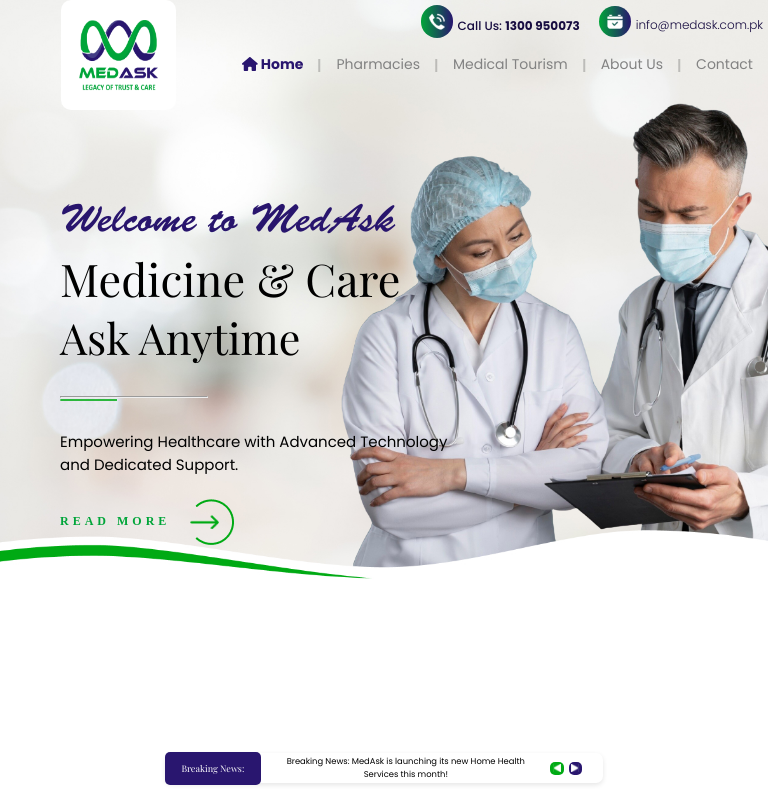
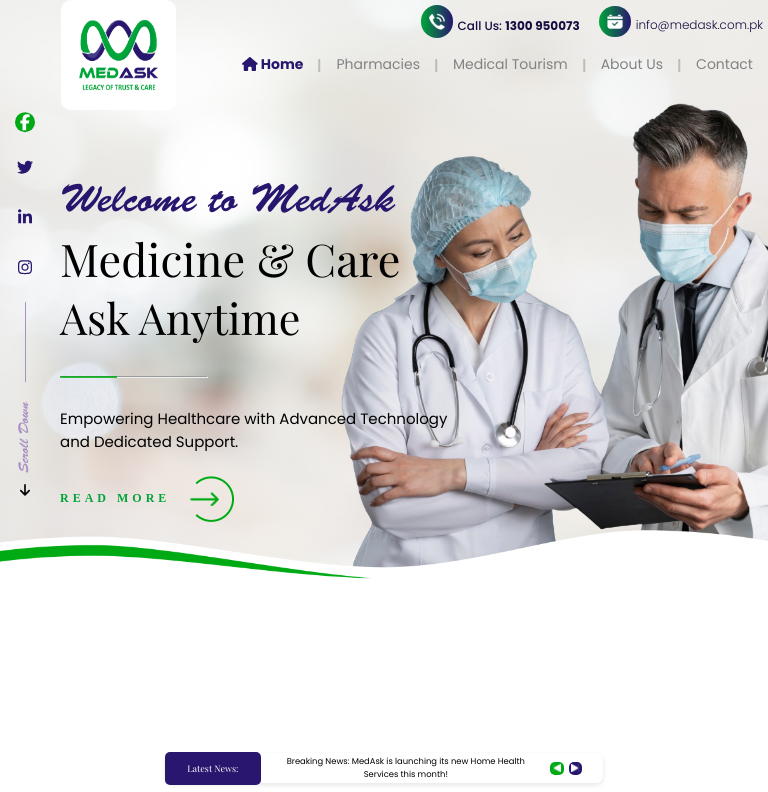
Before and after one commit to mussawir/medask, a React (Create React App) app: page / in a window 768 px wide. Shown: the top 792 px of the page. Built offline with nearby package versions, Linux system fonts and the light colour scheme; a web font is replaced by a local one.

Commit message:
social media scroller and latest news fix

```diff
--- a/src/components/Bnews.tsx
+++ b/src/components/Bnews.tsx
@@ -59,7 +59,7 @@ const Bnews: React.FC = () => {
                 <div className='text-boxsmallscreendiv'>
                 <button className='firstbtnofbottomSec4smallscreen'>
             <span className='btn-textofsec4bottomsmallscreen'>
-            Breaking News:</span>
+            Latest News:</span>
                 </button>
                 <div className={`text-boxsmallscreen ${slide ? 'slide-left' : ''}`}>
                     <p style={{width: '350px'}}>{texts[currentIndex]}</p> {/* Display the current text */}
@@ -77,7 +77,7 @@ const Bnews: React.FC = () => {
         <div className='center'>
             <div className='box12'>
                 <div className='box13'>
-                  <h1 className='h12'>Breaking News:</h1>
+                  <h1 className='h12'>Latest News:</h1>
                 </div>
                 <div className={`text-box  ${slide ? 'slide-left' : ''}`}>
                     <p >{texts[currentIndex]}</p> {/* Display the current text */}
--- a/src/components/Navbar.css
+++ b/src/components/Navbar.css
@@ -409,8 +409,8 @@ flex-shrink: 0;
 /* For the entire sidebar container */
 .scroll-container {
     position: fixed;
-    top: 450px;
-    left: 0;
+    top: 420px;
+    /* left: 0; */
     transform: translateY(-50%);
     display: flex;
     flex-direction: column;
@@ -502,7 +502,7 @@ flex-shrink: 0;
     flex-direction: column;
     align-items: left;
     text-align: left;
-    margin-top: 300px;   /* Remove top margin */
+    margin-top: 270px;   /* Remove top margin */
     margin-left: 150px;
     width: 520px;
 }
@@ -1170,7 +1170,7 @@ flex-shrink: 0;
     /* For the entire sidebar container */
     .scroll-container {
         position: fixed;
-        top: 450px;
+        top: 380px;
         left: 0;
         transform: translateY(-50%);
         display: flex;
@@ -1182,7 +1182,7 @@ flex-shrink: 0;
     }
     /* Individual social media icons */
     .social-icon {
-        margin: 10px 0;
+        margin: 4px 0;
         display: block;
         width: 15px;
         height: 15px;
@@ -1253,6 +1253,7 @@ flex-shrink: 0;
         /* justify-content: flex-start; */
         display: flex;
         flex-direction: column;
+        margin-top: 250px;
         width: 100%;
         margin-left: 90px;
     }
@@ -1349,6 +1350,21 @@ flex-shrink: 0;
     .icon-background {
         margin-right: 5px;
         /* Space between icon and text */
+    }
+}
+
+@media (min-width: 650px) and (max-width: 1024px) {
+    .scroll-container {
+        position: fixed;
+        top: 300px !important;
+        left: 0;
+        transform: translateY(-50%);
+        display: flex !important;
+        flex-direction: column;
+        align-items: center;
+        margin-left: 10px;
+        ;
+        z-index: 999;
     }
 }
 
@@ -1671,7 +1687,7 @@ flex-shrink: 0;
     justify-content: flex-start;
     display: flex;
     flex-direction: column;
-    margin-top: 200px;
+    margin-top: 180px;
     width: 100%;
     margin-left: 60px;
 }
@@ -1726,7 +1742,7 @@ flex-shrink: 0;
 
 .greenhr {
     width: 10%;
-    margin-top: -10px;
+    margin-top: -13px;
 }
 
 .herocontent {
```
